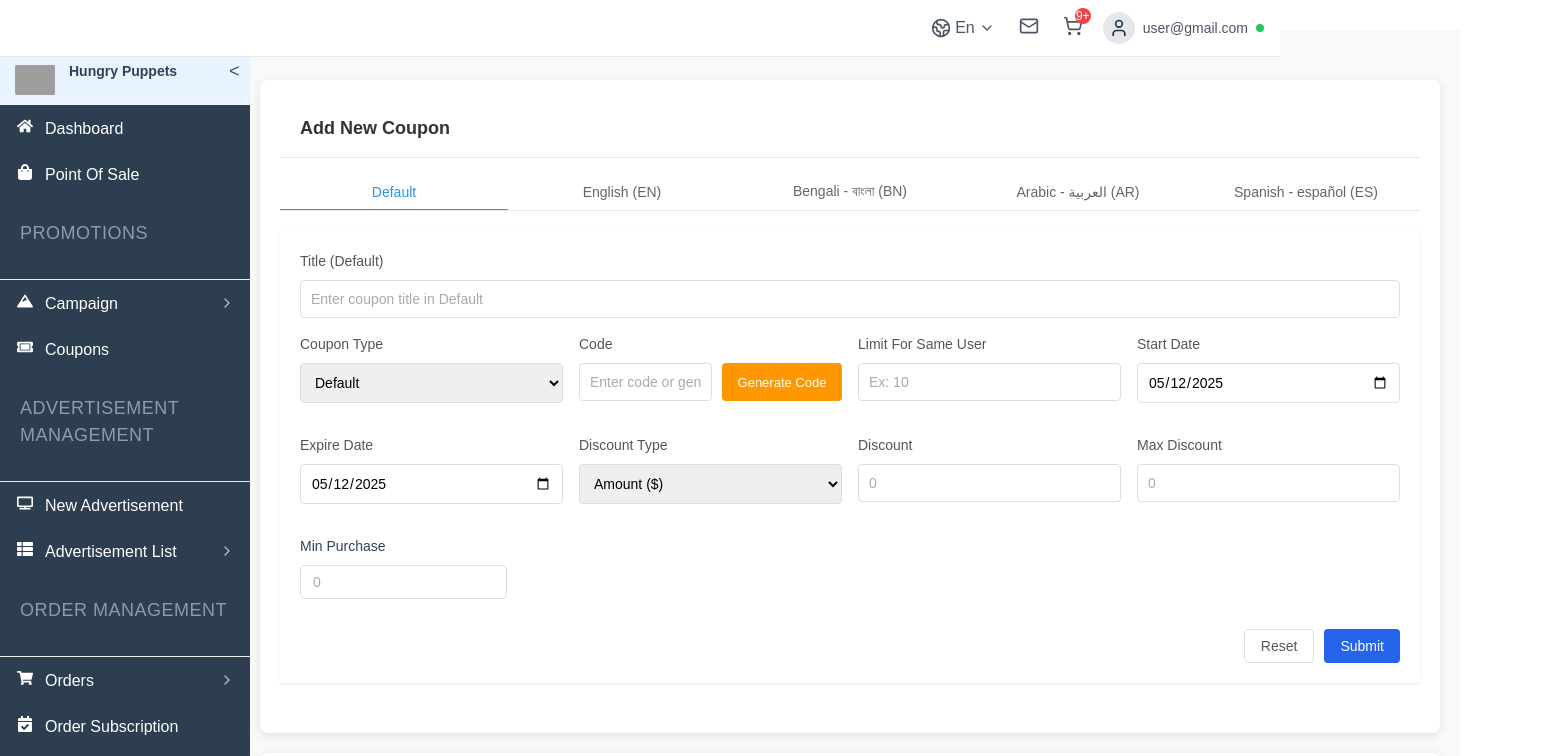
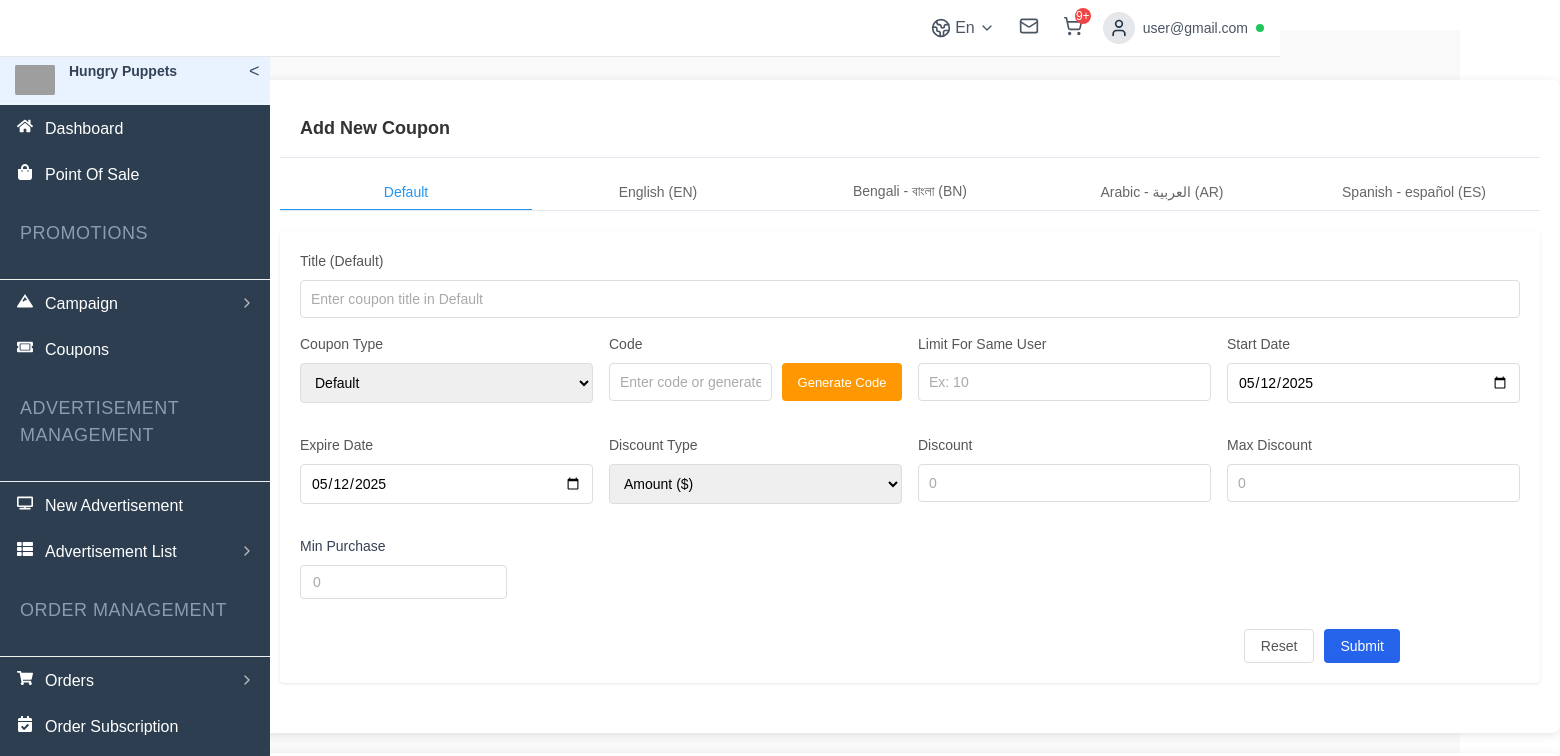
Before and after one commit to sanamthapa5/RestaurantPanel, a React (Vite) app in the folder restaurant/: page /Coupon in a window 1280 px wide. Shown: the top 756 px of the page, 1560 px wide, since content can reach past the window. Built offline with nearby package versions, Linux system fonts and the light colour scheme; grey boxes are pictures that could not be loaded.

Commit message:
Sidebar Ads  fixed

```diff
--- a/restaurant/src/components/Sidebar.css
+++ b/restaurant/src/components/Sidebar.css
@@ -1,4 +1,4 @@
-/*   old code.if someone wants to use it later
+/*   old code
 * {
   margin: 0;
   padding: 0;
@@ -299,7 +299,6 @@ body {
   background-color: #f5f5f5;
 } */
 
-
 /* Reset styles */
 * {
   margin: 0;
@@ -309,23 +308,42 @@ body {
 
 body {
   font-family: "Segoe UI", Tahoma, Geneva, Verdana, sans-serif;
+  margin: 0; /* Ensure no body margin affects layout */
+  min-width: 0; /* Prevent body from constraining width */
+}
+
+.app-container {
+  display: flex;
+  height: 100vh;
+  width: 100%;
+  min-width: 0;
+}
+
+.main-content {
+  flex: 1;
+  padding: 20px;
+  background-color: #f5f5f5;
+  min-width: 0;
 }
 
 /* Sidebar Styles */
 .sidebar {
   display: flex;
   flex-direction: column;
-  width: 250px;
+  width: 270px;
   height: 100vh;
   background-color: #2c3e50;
   color: #ffffff;
   transition: width 0.3s ease;
   overflow-y: auto;
   overflow-x: hidden;
+  flex-shrink: 0; /* Prevent shrinking */
+  min-width: 270px; /* Ensure minimum width */
 }
 
 .sidebar.collapsed {
-  width: 60px;
+  width: 60px; /* Keep collapsed width */
+  min-width: 60px; /* Match collapsed width */
 }
 
 .sidebar.collapsed .logo img {
@@ -333,7 +351,7 @@ body {
   visibility: hidden;
 }
 
-/* Sidebar Header */
+
 .sidebar-header {
   display: flex;
   align-items: center;
@@ -438,7 +456,7 @@ body {
 
 .nav-link:hover,
 .nav-link:hover .text {
-  color: #e2813f; /* Apply to both link and text on hover */
+  color: #e2813f;
 }
 
 .nav-link.has-submenu::before {
@@ -448,7 +466,7 @@ body {
   font-size: 16px;
   display: none;
   position: absolute;
-  left: 5px; /* Reduced to create a small gap */
+  left: 5px; /
 }
 
 .sidebar.collapsed .nav-link.has-submenu::before {
@@ -463,14 +481,14 @@ body {
 
 .nav-link.active .text,
 .submenu-link.active .text {
-  color: #ef7e53; /* Explicitly target the text span */
+  color: #ef7e53;
 }
 
 .nav-link.active:hover,
 .nav-link.active:hover .text,
 .submenu-link.active:hover,
 .submenu-link.active:hover .text {
-  color: #ef7e53; /* Ensure active state persists on hover */
+  color: #ef7e53;
   background-color: #465468;
 }
 
@@ -520,7 +538,7 @@ body {
 .submenu-link:hover,
 .submenu-link:hover .text {
   background-color: #3d5166;
-  color: #e2813f; /* Apply to both link and text on hover */
+  color: #e2813f;
 }
 
 .bullet {
@@ -528,7 +546,6 @@ body {
   font-size: 18px;
 }
 
-/* Ads Section */
 .ads-section {
   margin: 15px;
   padding: 15px;
@@ -536,6 +553,7 @@ body {
   border-radius: 8px;
   color: #333;
   text-align: center;
+  margin-bottom: 50px;
 }
 
 .ads-image {
@@ -588,15 +606,3 @@ body {
 .sidebar::-webkit-scrollbar-thumb:hover {
   background: #4e6683;
 }
-
-/* App container for basic layout */
-.app-container {
-  display: flex;
-  height: 100vh;
-}
-
-.main-content {
-  flex: 1;
-  padding: 20px;
-  background-color: #f5f5f5;
-}
```
